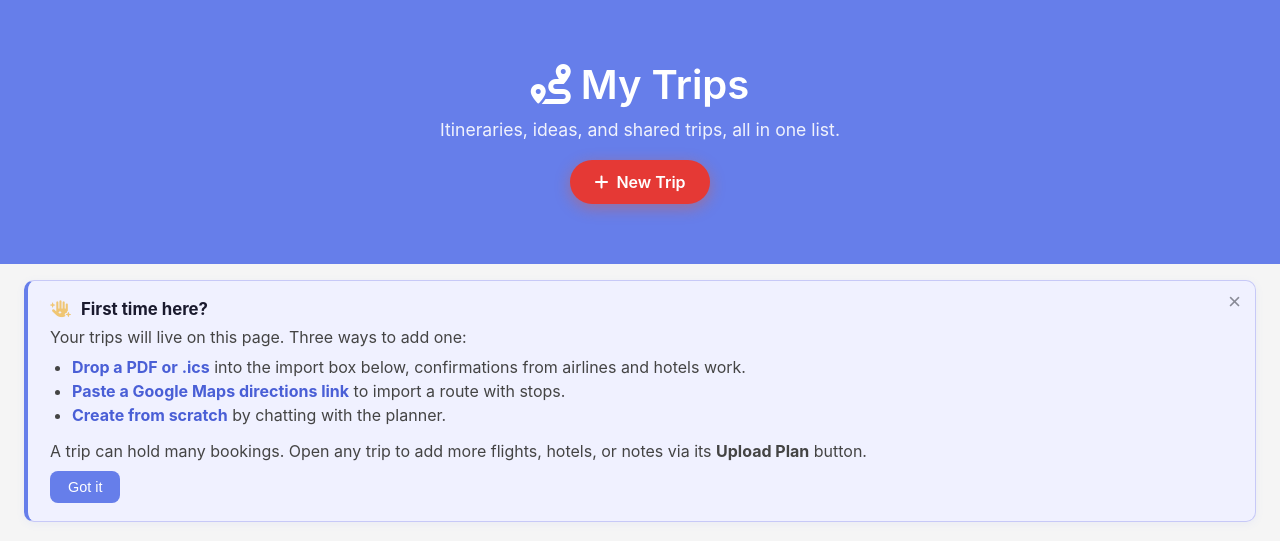
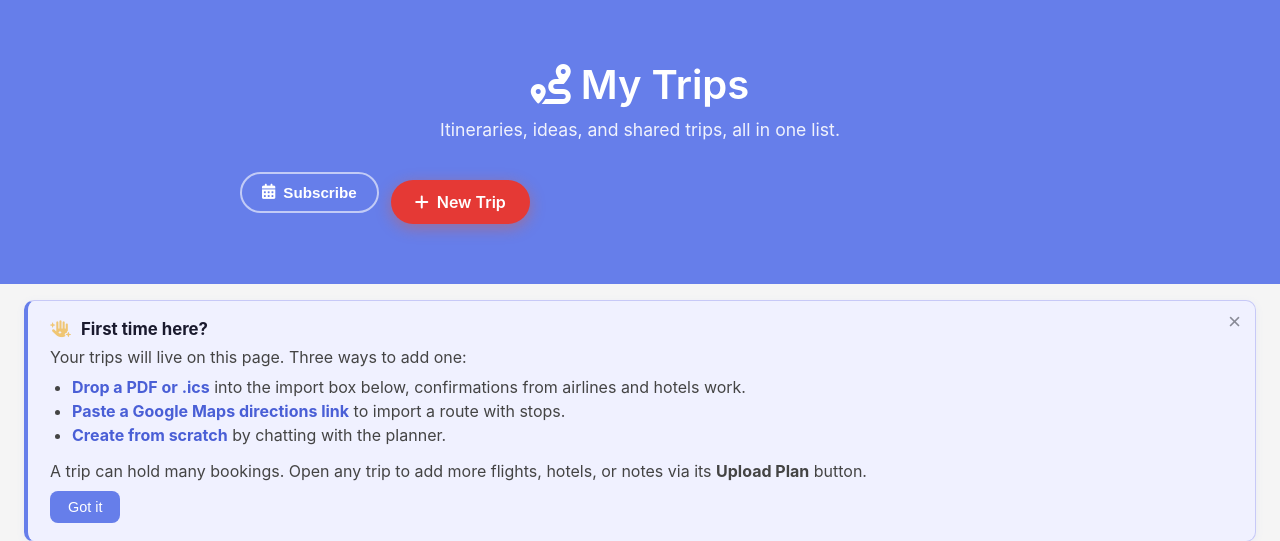
Before and after one commit to aabtzu/libertas-travel, a Flask app: page /trips in a window 1280 px wide. Shown: the part 60-601 px from the top of the page. Run offline with Flask 3, Linux system fonts and the light colour scheme; the visitor is signed in with stand-in values (Sample User, id 1); data that the repository does not hold is empty; some libraries are stand-ins or nearby versions.

Commit message:
Add Subscribe button to trips page for all-trips calendar feed (#78)
- trips.html: Subscribe button next to New Trip in the header
- calendar-export.js: subscribeAllTripsCalendar() calls /api/calendar/subscribe-url
  and shows the same subscribe modal as per-trip, reusing _showSubscribeModal
- trips.css: .trips-header-actions flex wrapper + .calendar-feed-btn ghost style

```diff
--- a/agents/itinerary/templates/trips.html
+++ b/agents/itinerary/templates/trips.html
@@ -10,7 +10,7 @@
     <link rel="stylesheet" href="/static/css/main.css?v=14">
     <link rel="stylesheet" href="/static/css/main-mobile-modal.css?v=1">
     <link rel="stylesheet" href="/static/css/categories.css">
-    <link rel="stylesheet" href="/static/css/trips.css?v=14">
+    <link rel="stylesheet" href="/static/css/trips.css?v=15">
     <link rel="stylesheet" href="/static/css/trips-actions.css?v=3">
     <link rel="stylesheet" href="/static/css/trips-share-map.css?v=1">
 </head>
@@ -23,9 +23,14 @@
                 <h1><i class="fas fa-route"></i> My Trips</h1>
                 <p>Itineraries, ideas, and shared trips, all in one list.</p>
             </div>
-            <a href="/create.html" class="new-trip-btn">
-                <i class="fas fa-plus"></i> New Trip
-            </a>
+            <div class="trips-header-actions">
+                <button class="calendar-feed-btn" onclick="subscribeAllTripsCalendar()" title="Subscribe to all trips in your calendar app">
+                    <i class="fas fa-calendar-alt"></i> Subscribe
+                </button>
+                <a href="/create.html" class="new-trip-btn">
+                    <i class="fas fa-plus"></i> New Trip
+                </a>
+            </div>
         </div>
     </div>
 
@@ -165,7 +170,7 @@
     <script src="/static/js/archive.js?v=1"></script>
     <script src="/static/js/upload.js?v=15"></script>
     <script src="/static/js/trips-actions.js?v=1"></script>
-    <script src="/static/js/calendar-export.js?v=3"></script>
+    <script src="/static/js/calendar-export.js?v=4"></script>
     <script src="/static/js/trips.js?v=10"></script>
 </body>
 </html>
--- a/static/css/trips.css
+++ b/static/css/trips.css
@@ -24,6 +24,34 @@
 .trips-header-content {
     max-width: 800px;
     margin: 0 auto;
+}
+
+.trips-header-actions {
+    display: flex;
+    align-items: center;
+    gap: 12px;
+    margin-top: 20px;
+    flex-wrap: wrap;
+}
+
+.calendar-feed-btn {
+    display: inline-flex;
+    align-items: center;
+    gap: 8px;
+    background: transparent;
+    color: #fff;
+    padding: 10px 20px;
+    border-radius: 25px;
+    font-size: 0.95rem;
+    font-weight: 600;
+    cursor: pointer;
+    border: 2px solid rgba(255,255,255,0.6);
+    transition: background 0.2s, border-color 0.2s;
+}
+
+.calendar-feed-btn:hover {
+    background: rgba(255,255,255,0.15);
+    border-color: #fff;
 }
 
 .new-trip-btn {
--- a/static/js/calendar-export.js
+++ b/static/js/calendar-export.js
@@ -52,15 +52,39 @@ async function subscribeTripCalendar() {
     }
 }
 
-function _showSubscribeModal(url, copied) {
-    closeShareModal();
+// All-trips feed: single webcal:// URL covering every published trip with dates.
+// Shown from a button on the trips page header (not the share modal).
+async function subscribeAllTripsCalendar() {
+    try {
+        const res = await fetch('/api/calendar/subscribe-url');
+        if (!res.ok) {
+            alert('Could not generate calendar URL. Try again.');
+            return;
+        }
+        const data = await res.json();
+        const url = data.url || '';
+        if (!url) return;
+        try {
+            await navigator.clipboard.writeText(url);
+            _showSubscribeModal(url, true, 'Subscribe to all trips');
+        } catch {
+            _showSubscribeModal(url, false, 'Subscribe to all trips');
+        }
+    } catch (e) {
+        alert('Could not generate calendar URL: ' + e.message);
+    }
+}
+
+function _showSubscribeModal(url, copied, title) {
+    // closeShareModal is defined in upload.js; only call it when the share modal is open.
+    if (typeof closeShareModal === 'function') closeShareModal();
     const overlay = document.createElement('div');
     overlay.className = 'modal-overlay';
     overlay.innerHTML = `
         <div class="modal-dialog" style="max-width: 560px;">
             <div class="modal-header">
                 <i class="fas fa-rss" style="color: #f0c674; font-size: 1.6rem;"></i>
-                <h3>Subscribe to this trip</h3>
+                <h3>${title || 'Subscribe to this trip'}</h3>
             </div>
             <div class="modal-body">
                 <p style="margin-top:0">${copied ? '<i class="fas fa-check" style="color:#43a047"></i> Subscribe URL copied to clipboard.' : 'Copy this URL:'}</p>
```
